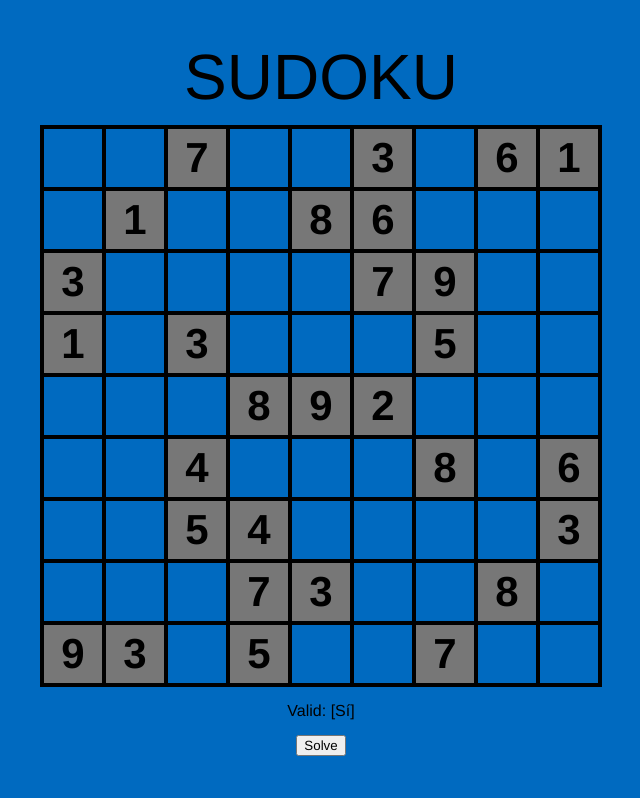
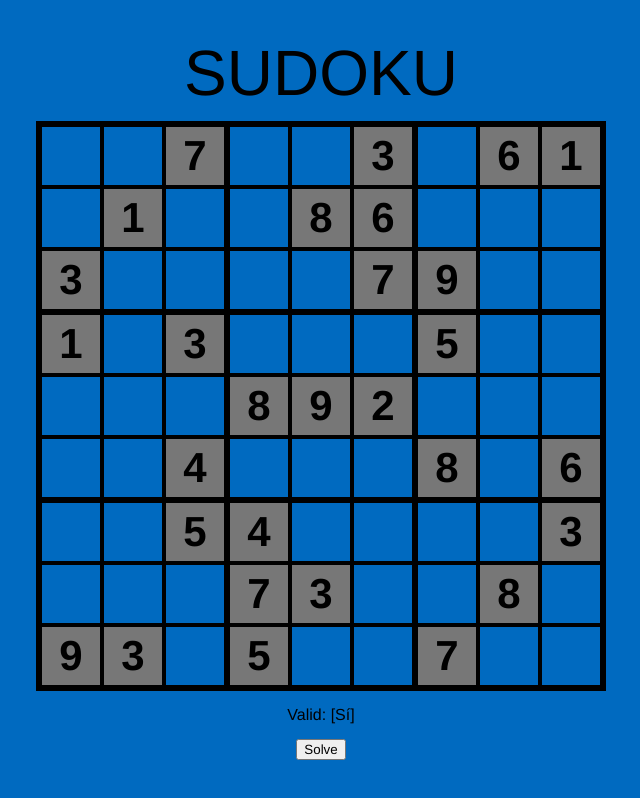
Before and after one commit to Sethyrus/sudoku, a React (Create React App) app: page / in a window 1280 px wide. Shown: the whole page, without its empty margins (319-959 px from the left). Built offline with nearby package versions, Linux system fonts and the light colour scheme.

Commit message:
Mejoras de estilo al grid

```diff
--- a/src/components/Sudoku/Sudoku.css
+++ b/src/components/Sudoku/Sudoku.css
@@ -1,7 +1,7 @@
 .sudoku-container {
   display: flex;
   flex-direction: column;
-  border: 2px solid black;
+  border: 3px solid black;
 }
 
 .sudoku-row {
--- a/src/components/Sudoku/Sudoku.tsx
+++ b/src/components/Sudoku/Sudoku.tsx
@@ -177,7 +177,7 @@ const Sudoku = () => {
             {sudokuRow.map((sudokuCell, a) => (
               <SudokuCell
                 key={a}
-                position={{ x: i, y: a }}
+                position={{ x: a, y: i }}
                 cellData={sudokuCell}
                 valueChange={(val) => {
                   if (!val || (val > 0 && val < 10)) {
--- a/src/components/SudokuCell/SudokuCell.css
+++ b/src/components/SudokuCell/SudokuCell.css
@@ -2,6 +2,22 @@
   width: 58px;
   height: 58px;
   border: 2px solid black;
+}
+
+.sudoku-cell.x-1 {
+  border-left: 3px solid black;
+}
+
+.sudoku-cell.y-1 {
+  border-top: 3px solid black;
+}
+
+.sudoku-cell.x-0 {
+  border-right: 3px solid black;
+}
+
+.sudoku-cell.y-0 {
+  border-bottom: 3px solid black;
 }
 
 .sudoku-cell input,
--- a/src/components/SudokuCell/SudokuCell.tsx
+++ b/src/components/SudokuCell/SudokuCell.tsx
@@ -3,7 +3,14 @@ import "./SudokuCell.css";
 
 const SudokuCell = (props: SudokuCellProps) => {
   return (
-    <div className={"sudoku-cell"}>
+    <div
+      className={
+        "sudoku-cell x-" +
+        ((props.position.x + 1) % 3) +
+        " y-" +
+        ((props.position.y + 1) % 3)
+      }
+    >
       {props.cellData.default ? (
         <p className="default-value">{props.cellData.value}</p>
       ) : (
@@ -24,12 +31,21 @@ const SudokuCell = (props: SudokuCellProps) => {
               e.preventDefault();
             } else if (e.key === "ArrowUp") {
               e.preventDefault();
-              if (props.position.x > 0) {
+              if (props.position.y > 0) {
                 document
-                  .getElementById(props.position.x - 1 + "-" + props.position.y)
+                  .getElementById(
+                    props.position.x + "-" + (props.position.y - 1)
+                  )
                   ?.focus();
               }
             } else if (e.key === "ArrowRight") {
+              e.preventDefault();
+              if (props.position.x < 9) {
+                document
+                  .getElementById(props.position.x + 1 + "-" + props.position.y)
+                  ?.focus();
+              }
+            } else if (e.key === "ArrowDown") {
               e.preventDefault();
               if (props.position.y < 9) {
                 document
@@ -38,20 +54,11 @@ const SudokuCell = (props: SudokuCellProps) => {
                   )
                   ?.focus();
               }
-            } else if (e.key === "ArrowDown") {
-              e.preventDefault();
-              if (props.position.x < 9) {
-                document
-                  .getElementById(props.position.x + 1 + "-" + props.position.y)
-                  ?.focus();
-              }
             } else if (e.key === "ArrowLeft") {
               e.preventDefault();
-              if (props.position.y > 0) {
+              if (props.position.x > 0) {
                 document
-                  .getElementById(
-                    props.position.x + "-" + (props.position.y - 1)
-                  )
+                  .getElementById(props.position.x - 1 + "-" + props.position.y)
                   ?.focus();
               }
             }
--- /dev/null
+++ b/src/react-app-env.d.ts
@@ -0,0 +1 @@
+/// <reference types="react-scripts" />
```
